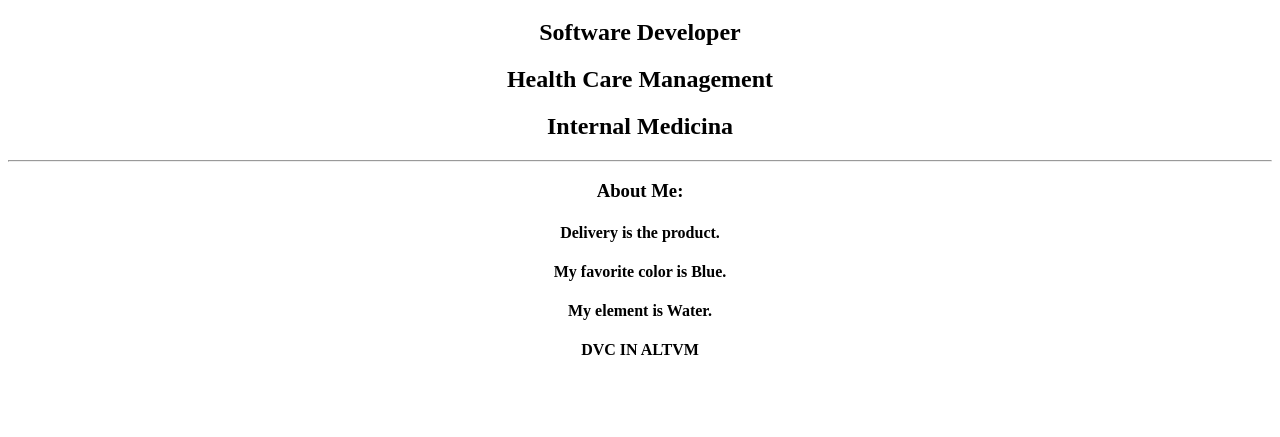
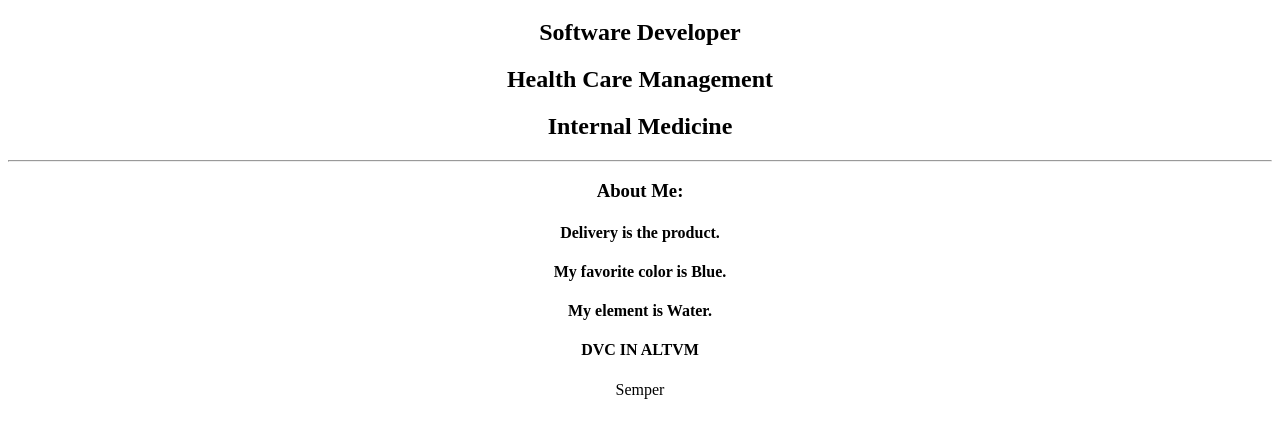
Before and after one commit to Torinox89/My-profile-6, a plain HTML site: page index.html in a window 1280 px wide. Shown: the part 61-498 px from the top of the page. Drawn offline with Linux system fonts and the light colour scheme.

Commit message:
Adding new placeholder text

```diff
--- a/index.html
+++ b/index.html
@@ -10,13 +10,14 @@
                 <h1>ADRIAN MITRE</h1>
                 <h2>Software Developer</h2>
                 <h2>Health Care Management</h2>
-                <h2>Internal Medicina</h2>
+                <h2>Internal Medicine</h2>
                 <hr>
                 <h3>About Me:</h3>
                     <h4>Delivery is the product.</h4>
                     <h4>My favorite color is Blue.</h4>
                     <h4>My element is Water.</h4>
                     <h4>DVC IN ALTVM</h4>
+                    <p>Semper</p>
             </div>
           </body>
         </html>
```
